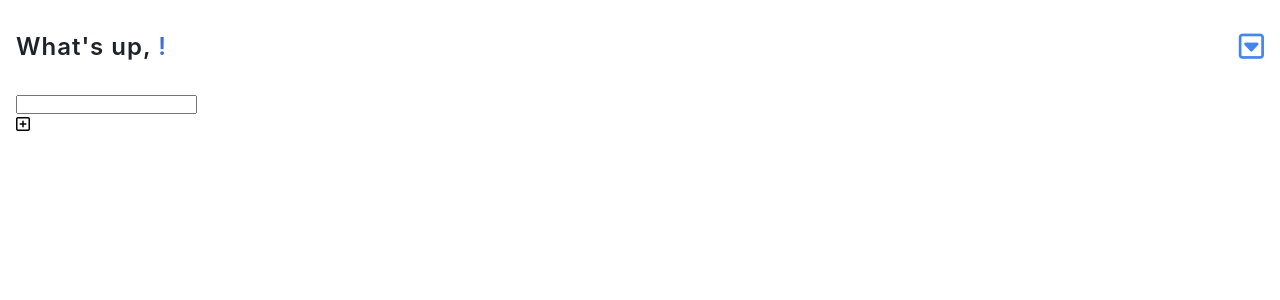
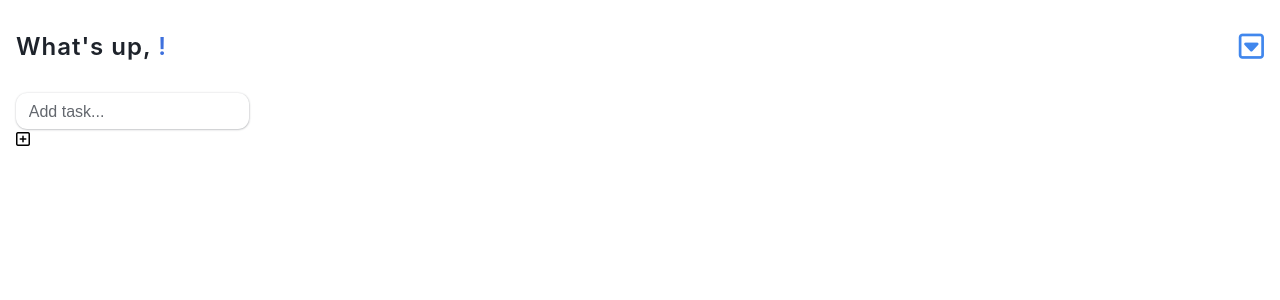
Before and after one commit to mrLuisFer/todolist, a React (Create React App) app: page /home in a window 1280 px wide. Shown: the top 300 px of the page. Built offline with nearby package versions, Linux system fonts and the light colour scheme.

Commit message:
feat: some initial styles added to the dashboard

```diff
--- a/src/components/TaksDashboard/TasksDashboard.jsx
+++ b/src/components/TaksDashboard/TasksDashboard.jsx
@@ -1,12 +1,25 @@
 import React from 'react'
-import { TasksDashboardContainer } from './TasksDashboard.styles'
+import {
+  TasksDashboardContainer,
+  TDInput,
+  TDInputContainer,
+} from './TasksDashboard.styles'
 
 export default function TasksDashboard() {
   return (
     <TasksDashboardContainer>
-      <input type='text' name='task-input' id='task-input' />
-      <div aria-hidden>
-        <i className='far fa-plus-square'></i>
+      <div>
+        <TDInputContainer>
+          <TDInput
+            type='text'
+            name='task-input'
+            id='task-input'
+            placeholder='Add task...'
+          />
+        </TDInputContainer>
+        <div aria-hidden>
+          <i className='far fa-plus-square' title='Add a task'></i>
+        </div>
       </div>
     </TasksDashboardContainer>
   )
--- a/src/components/TaksDashboard/TasksDashboard.styles.js
+++ b/src/components/TaksDashboard/TasksDashboard.styles.js
@@ -3,4 +3,31 @@ import { paddingLayout } from 'styles/utils/paddingLayout'
 
 export const TasksDashboardContainer = styled.section`
   ${paddingLayout()}
+
+  display: flex;
+  justify-content: space-between;
+  align-items: center;
 `
+
+export const TDInputContainer = styled.div`
+  border-radius: var(--sm-radius);
+  padding: 0.5rem 0.8rem;
+  width: 100%;
+  display: block;
+  box-shadow: 0.2px 0.5px 2px var(--shadow-color);
+
+  &:hover {
+    box-shadow: 0.5px 1px 4px var(--shadow-color);
+  }
+`
+
+export const TDInput = styled.input`
+  border: 0;
+  font-size: 1rem;
+  outline: none;
+
+  &::placeholder {
+    color: var(--text-black);
+    opacity: 0.7;
+  }
+`
--- a/src/index.css
+++ b/src/index.css
@@ -7,7 +7,6 @@
   --dark-purple: #1a508b;
   --purple-blue: #185adb;
   --yellow: #ffc947;
-  --black: #222831;
 
   --bg-dark-blue: #0a1931;
 
@@ -17,6 +16,7 @@
   --info-color: #4187ed;
   --text-blue: #3e70dd;
   --text-white: #f8f5f1;
+  --text-black: #222831;
 
   /* PROPERTIES */
   --transition: all 0.25s ease;
```
